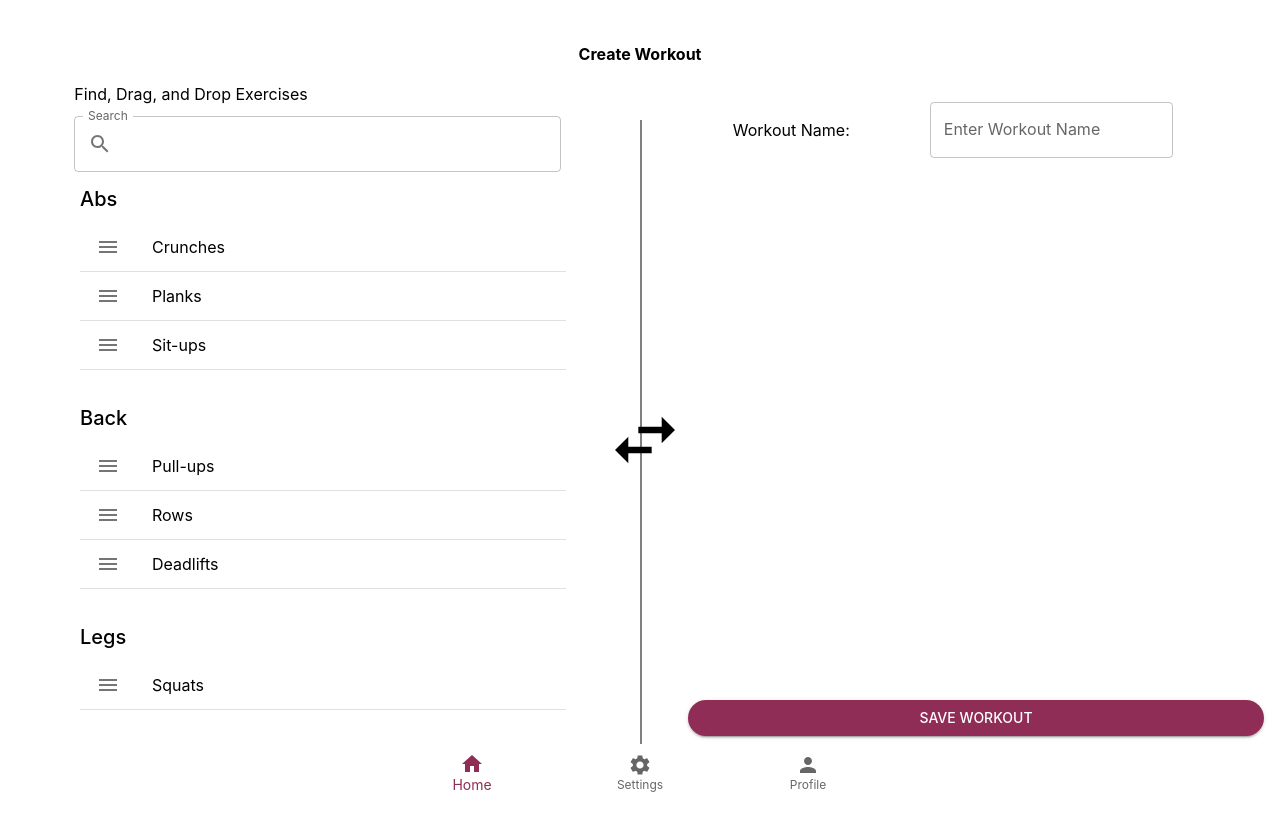
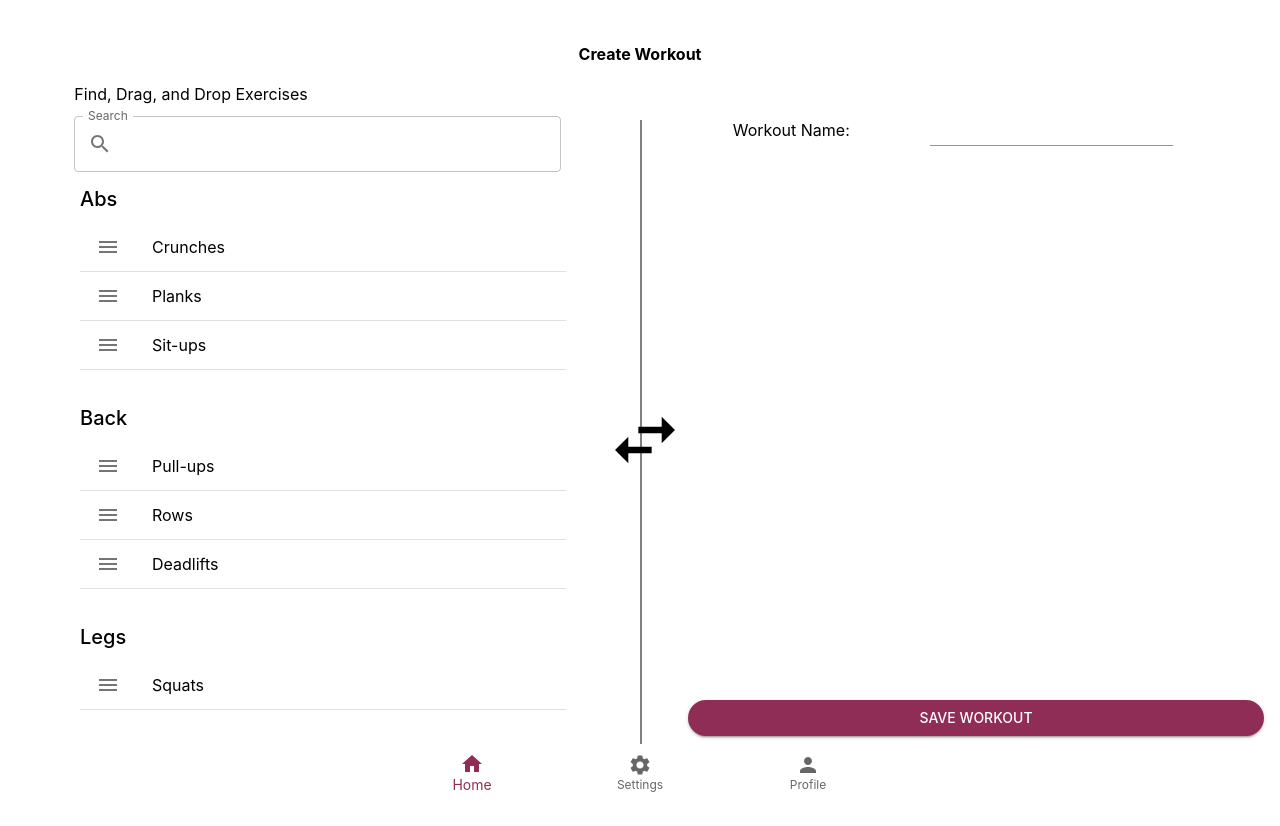
Before and after one commit to joshchyeonlee/EZFit, a React (Create React App) app: page /NewWorkout in a window 1280 px wide. Built offline with nearby package versions, Linux system fonts and the light colour scheme.

Commit message:
fix: remove default prompt for user enter workout name

```diff
--- a/src/components/workouts/NewWorkout.tsx
+++ b/src/components/workouts/NewWorkout.tsx
@@ -6,7 +6,7 @@ import PersonIcon from '@mui/icons-material/Person'
 import DeleteIcon from '@mui/icons-material/Delete';
 import SearchIcon from '@mui/icons-material/Search';
 import ListItemIcon from '@mui/material/ListItemIcon';
-import MenuIcon from '@mui/icons-material/Menu'; // Import the hamburger icon
+import MenuIcon from '@mui/icons-material/Menu';
 import { Box, Typography, Button, TextField, List, ListItem, ListItemText, Divider, BottomNavigation, BottomNavigationAction, IconButton, InputAdornment } from '@mui/material'
 import { SwapHoriz } from '@mui/icons-material'
 
@@ -145,8 +145,7 @@ const NewWorkout = (): JSX.Element => {
                         }}>Workout Name: </Typography>
                         <TextField
                             id="workout-name"
-                            label="Enter Workout Name"
-                            variant="outlined"
+                            variant="standard"
                             value={workoutName}
                             onChange={handleWorkoutNameChange}
                             style={{ marginLeft: '5rem', width: '50%' }}
```
